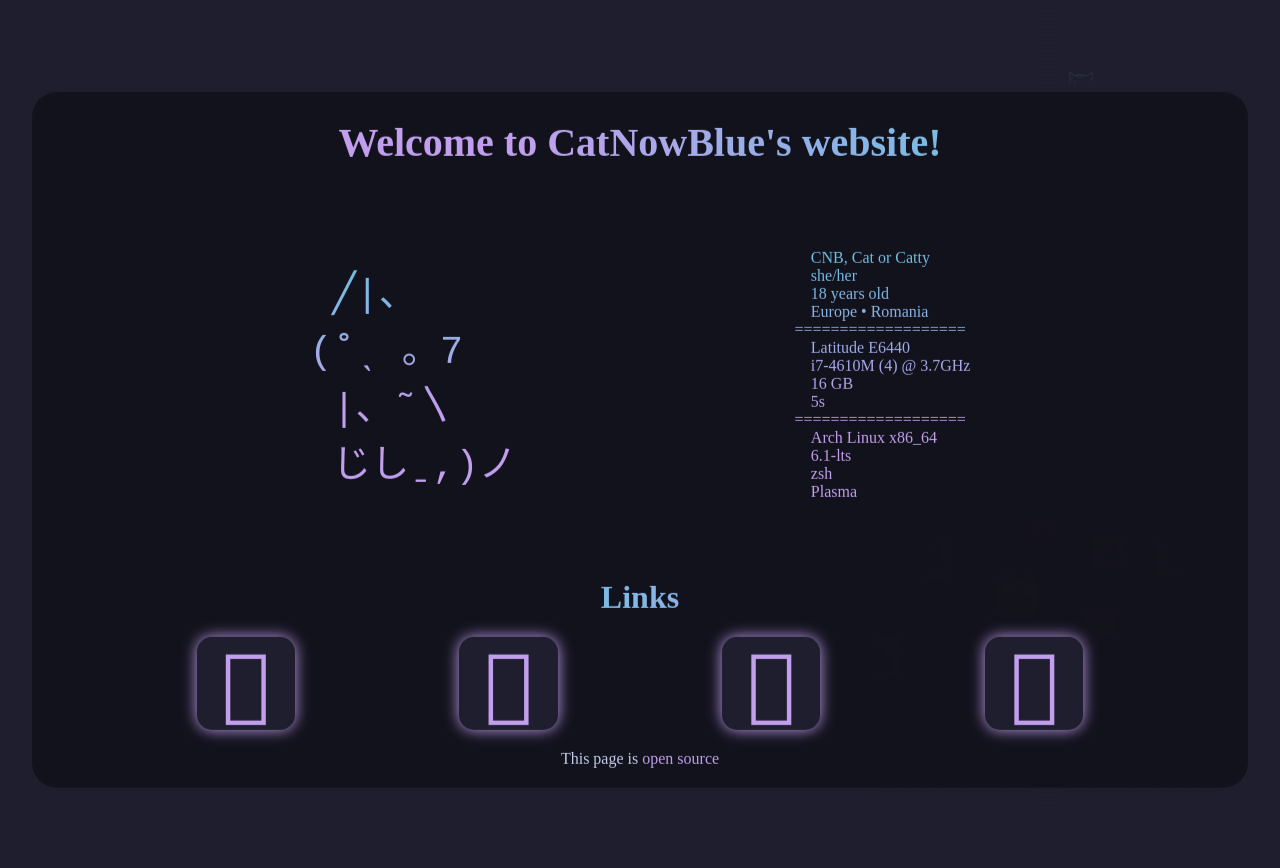
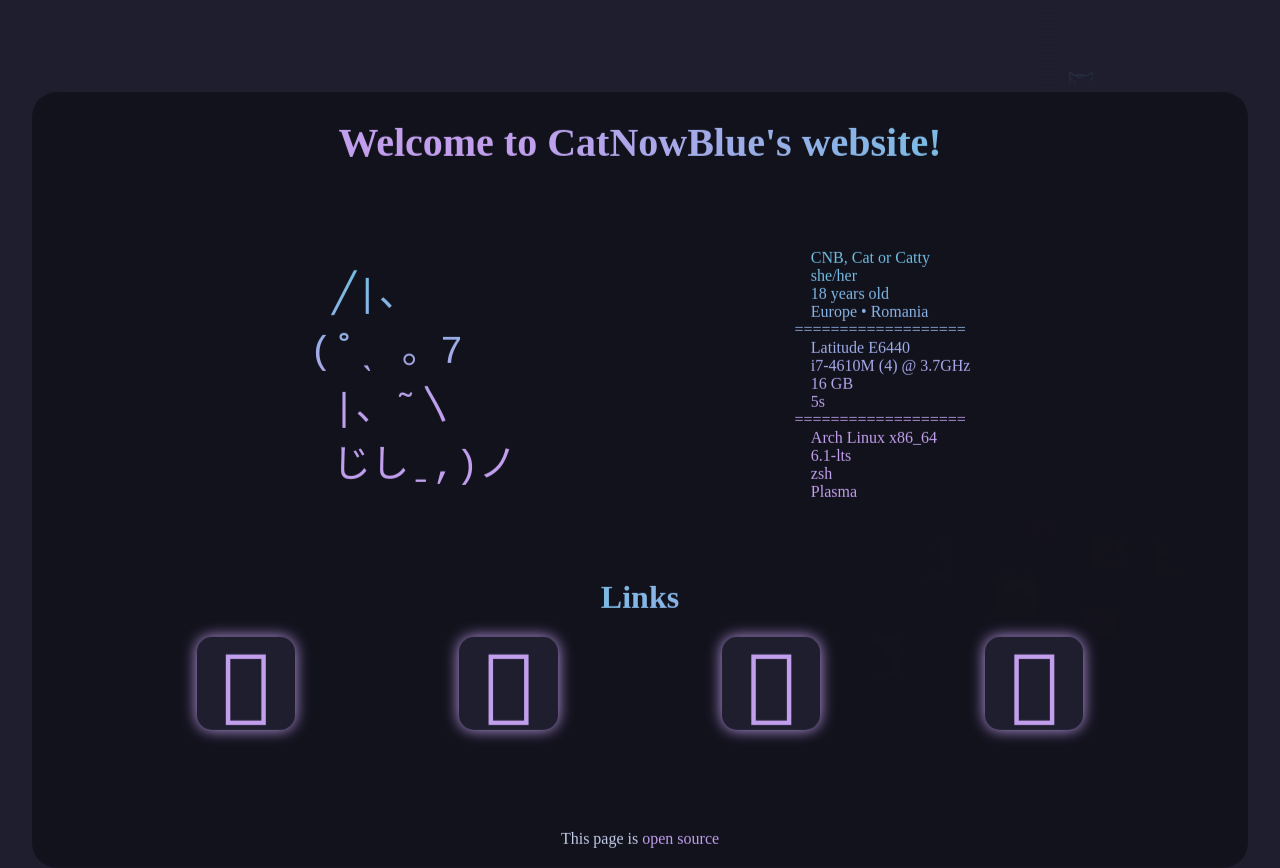
Before and after one commit to raluvy95/raluvy95.github.io, a Svelte app: page / in a window 1280 px wide. Before the commit the page ends 808 px from the top, so only its background shows below. Built offline with nearby package versions, Linux system fonts and the light colour scheme; a web font is replaced by a local one.

Commit message:
fixed somewhat broken layout

```diff
--- a/src/Body.svelte
+++ b/src/Body.svelte
@@ -75,7 +75,7 @@
         position: absolute;
         z-index: 2;
         width: 95%;
-        top: 55vh;
+        top: 60%;
         left: 50%;
         transform: translate(-50%, -50%);
         border-radius: 25px;
@@ -154,6 +154,7 @@
     footer {
         text-align: center;
         margin: 20px;
+        margin-top: 100px;
 
         a {
             text-decoration: none;
@@ -162,6 +163,9 @@
     }
 
     @media screen and (max-width: 500px) {
+        :global(body) {
+            background-color: p.$crust;
+        }
         .main {
             border-radius: 0;
             width: 100%;
```
